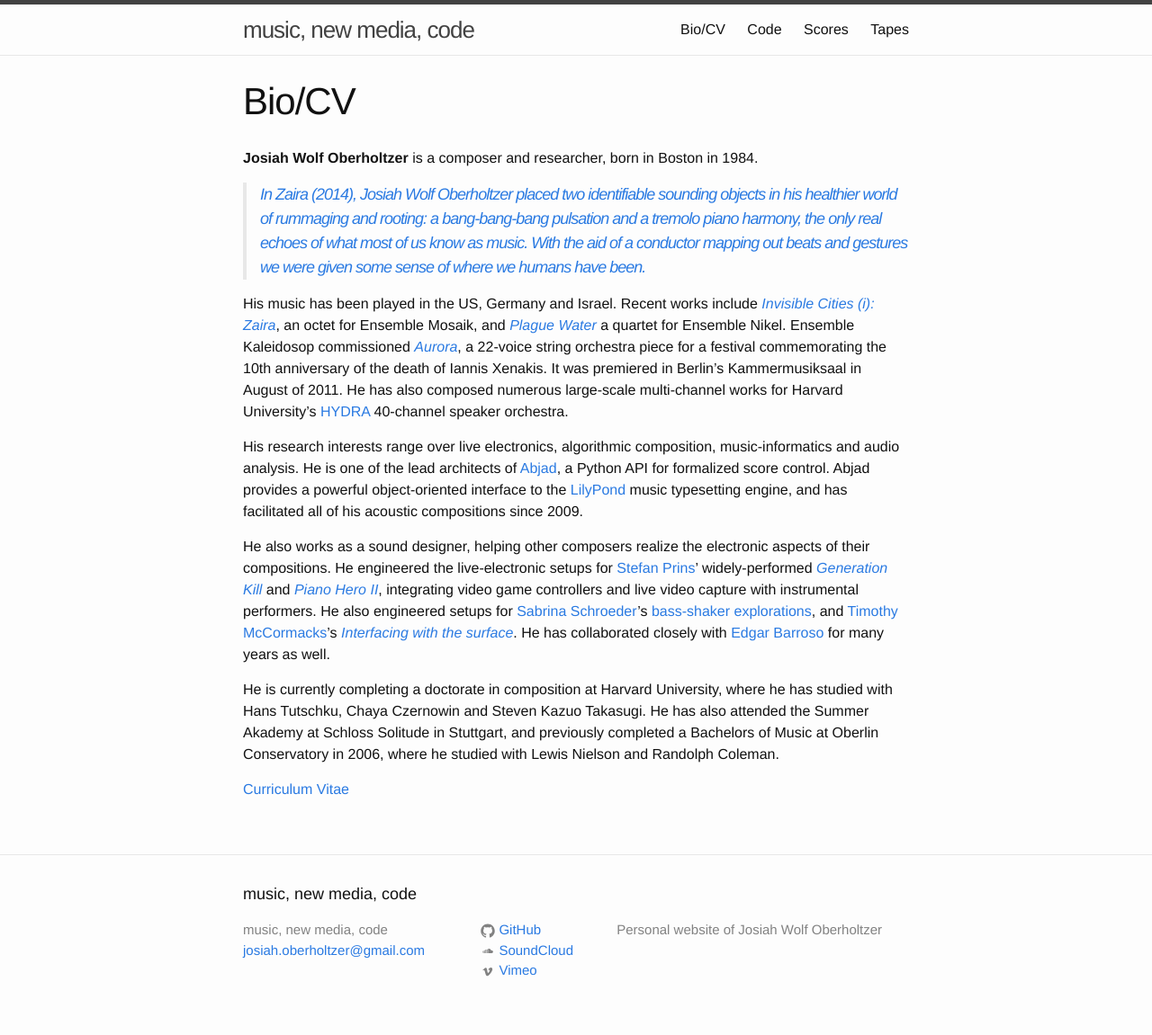
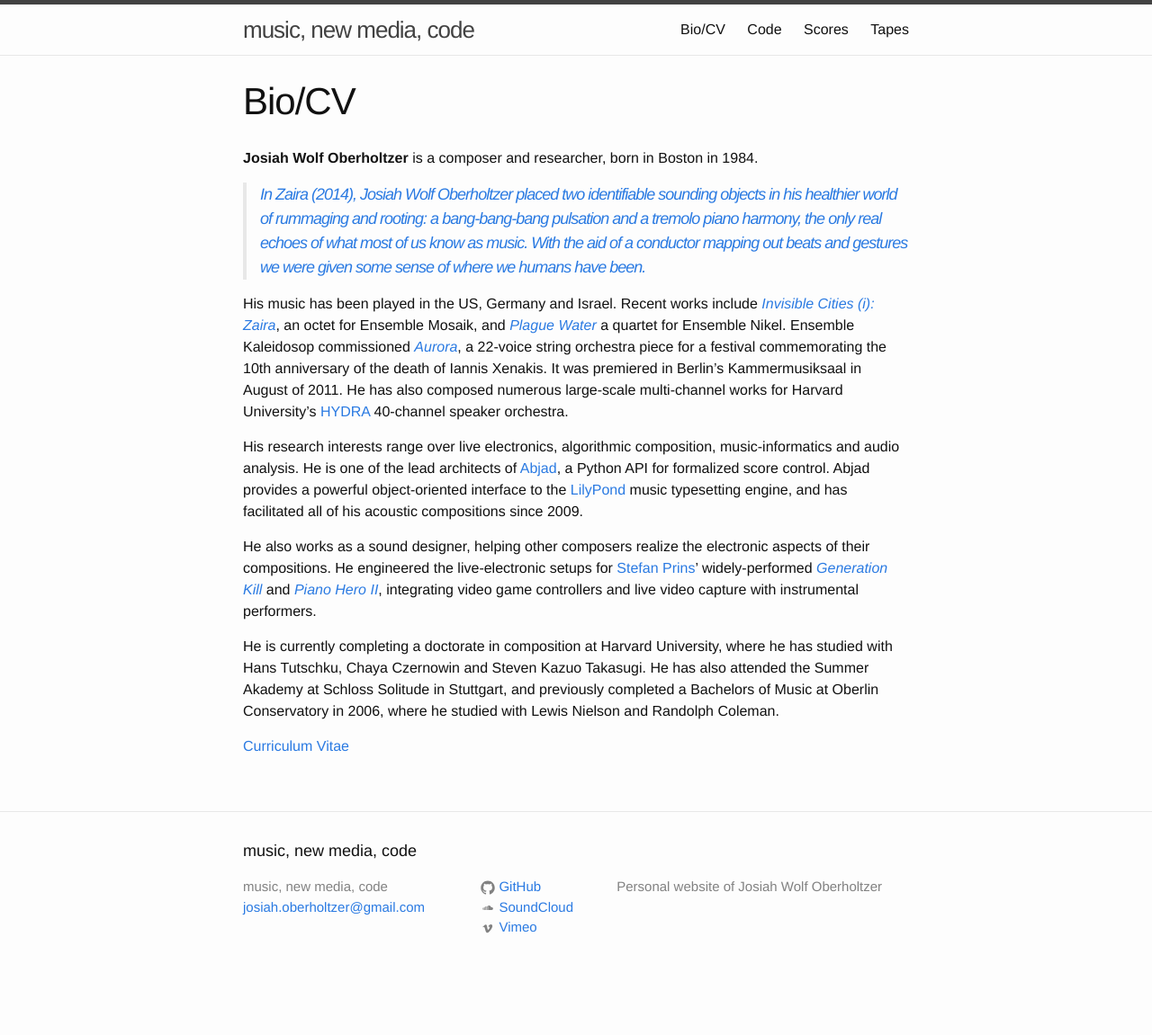
Before and after one commit to josiah-wolf-oberholtzer/josiah-wolf-oberholtzer.github.io, a Jekyll site: the page built from bio.md, in a window 1280 px wide. Shown: the whole page at 90% size. Built offline with Jekyll 4.4.1, drawn with Linux system fonts in a browser that asks for light colours; nearby versions of some CDN libraries; after the commit the page ends 1103 px from its top, so only the background shows below that.

Commit message:
Updated bio.

```diff
--- a/bio.md
+++ b/bio.md
@@ -33,10 +33,14 @@
 electronic aspects of their compositions. He engineered the live-electronic
 setups for [Stefan Prins][prins]' widely-performed [*Generation Kill*][genkill]
 and [*Piano Hero II*][ph2], integrating video game controllers and live video
-capture with instrumental performers. He also engineered setups for [Sabrina
-Schroeder][schroeder]'s [bass-shaker explorations][shakers], and [Timothy
-McCormacks][mccormack]'s [*Interfacing with the surface*][surface]. He has
-collaborated closely with [Edgar Barroso][barroso] for many years as well.
+capture with instrumental performers.
+
+<!---
+He also engineered setups for [Sabrina Schroeder][schroeder]'s [bass-shaker
+explorations][shakers], and [Timothy McCormacks][mccormack]'s [*Interfacing
+with the surface*][surface]. He has collaborated closely with [Edgar
+Barroso][barroso] for many years as well.
+--->
 
 He is currently completing a doctorate in composition at Harvard University,
 where he has studied with Hans Tutschku, Chaya Czernowin and Steven Kazuo
```
